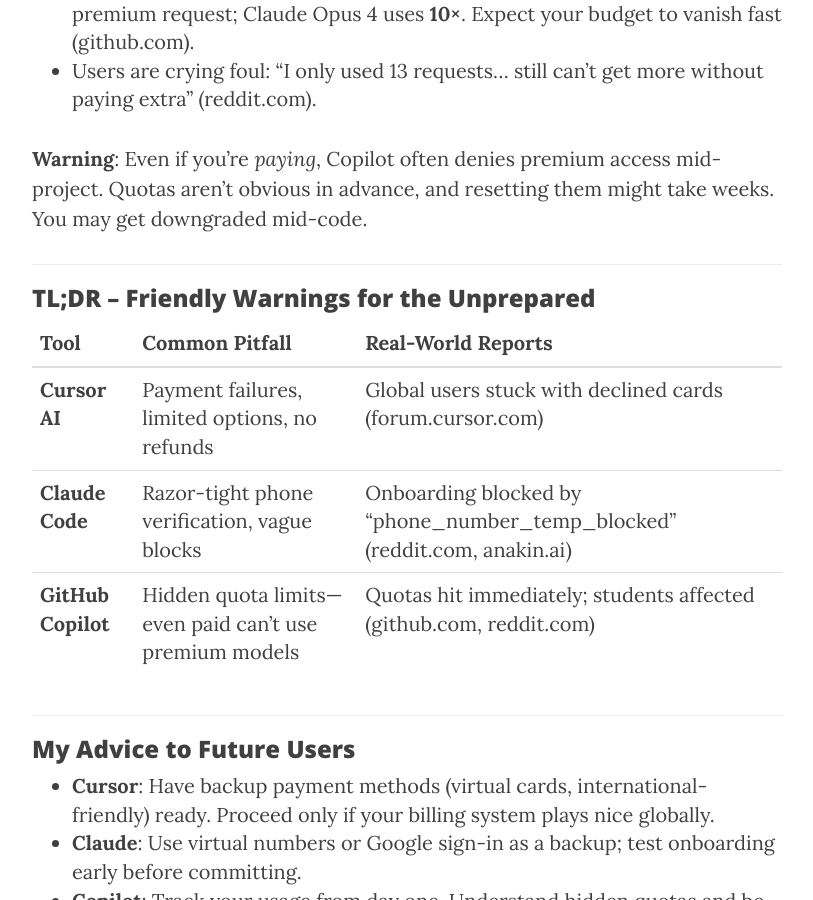
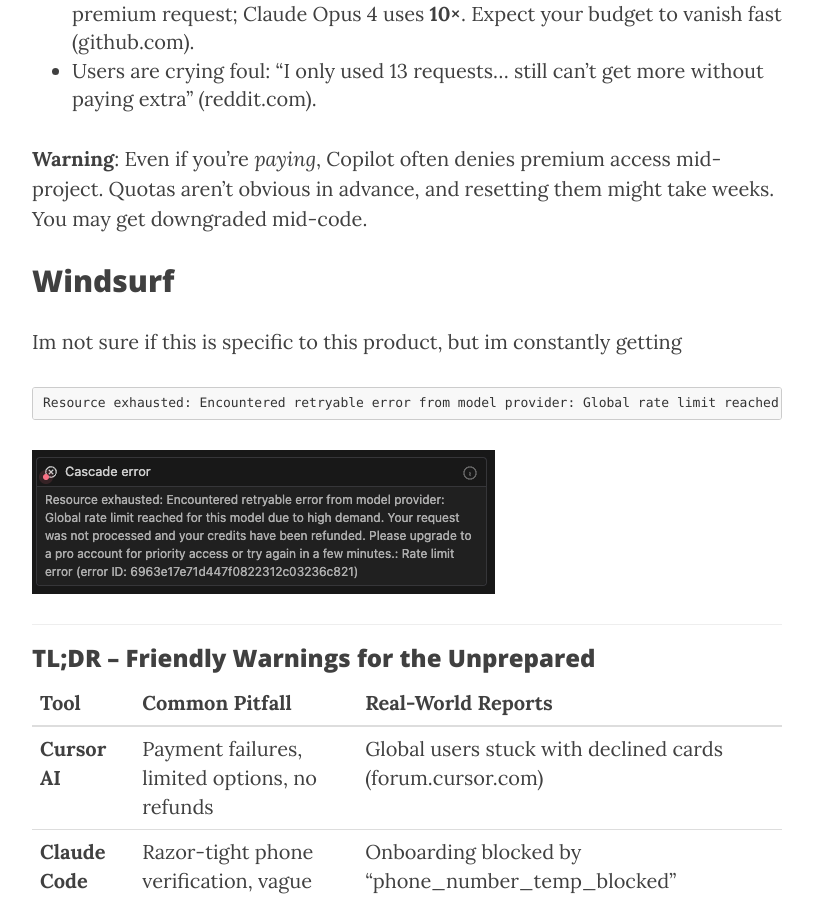
Before and after one commit to buonzz/buonzz.github.io, a Jekyll site: the page built from _posts/2025-08-10-the-vibe-coding-horror-nobody-tells-you-about.md, in a window 1280 px wide and 900 px high, scrolled down 3533 px. Shown: the whole window, without its empty margins (233-1046 px from the left). Built offline with Jekyll 4.4.1, drawn with Linux system fonts in a browser that asks for light colours; nearby versions of some CDN libraries; our own code applies the rules of GitHub Pages for plain Markdown files; comment, search, counter and statistics services are not loaded.

Commit message:
Update 2025-08-10-the-vibe-coding-horror-nobody-tells-you-about.md

````diff
--- a/_posts/2025-08-10-the-vibe-coding-horror-nobody-tells-you-about.md
+++ b/_posts/2025-08-10-the-vibe-coding-horror-nobody-tells-you-about.md
@@ -44,6 +44,14 @@
 
 **Warning**: Even if you're *paying*, Copilot often denies premium access mid-project. Quotas aren’t obvious in advance, and resetting them might take weeks. You may get downgraded mid-code.
 
+
+## Windsurf
+Im not sure if this is specific to this product, but im constantly getting
+```
+Resource exhausted: Encountered retryable error from model provider: Global rate limit reached for this model due to high demand. Your request was not processed and your credits have been refunded. Please upgrade to a pro account for priority access or try again in a few minutes.: Rate limit error
+```
+![GitHub Copilot quota exceeded error](/img/windsurf.png)
+
 ---
 
 ### TL;DR – Friendly Warnings for the Unprepared
````
